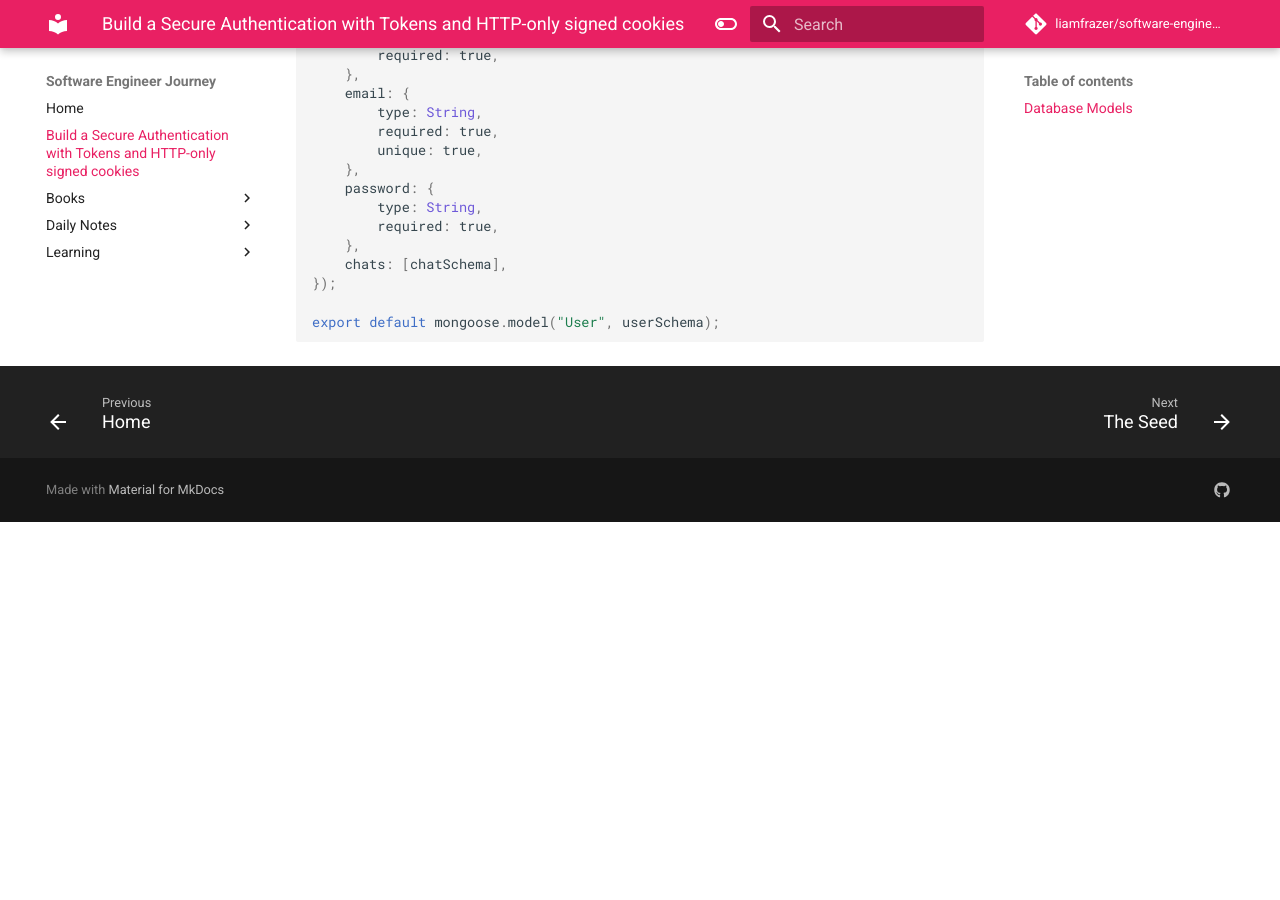
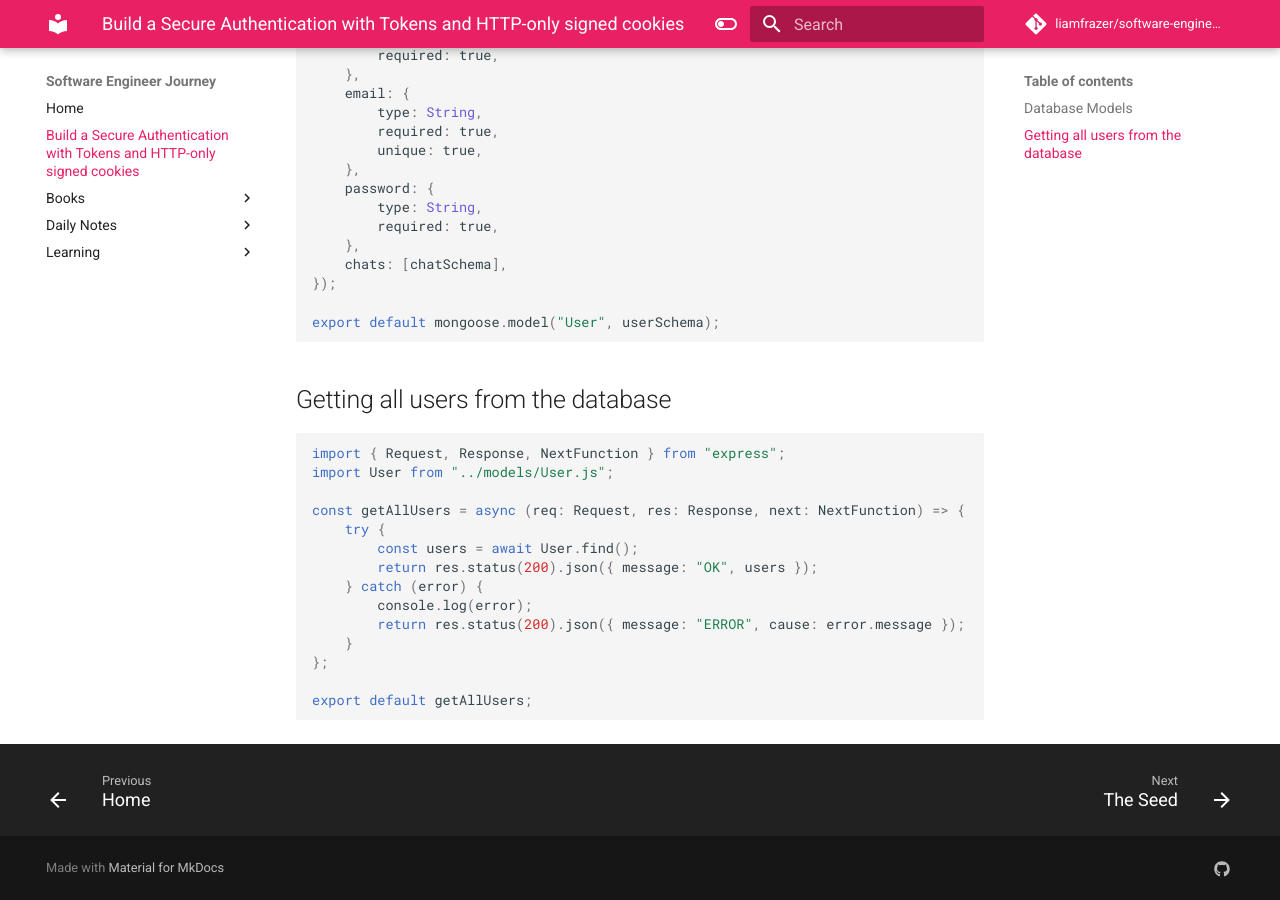
Before and after one commit to liamfrazer/software-engineer-journey, an MkDocs documentation site: the page built from docs/Build a Secure Authentication with Tokens and HTTP-only signed cookies.md, in a window 1280 px wide and 900 px high, scrolled down 1246 px. Built offline with MkDocs 1.6.1 and Material for MkDocs 9.7.7, drawn with Linux system fonts in a browser that asks for light colours; comment, search, counter and statistics services are not loaded; before the commit the page ends 1768 px from its top, so only the background shows below that.

Commit message:
vault backup: 2023-12-30 12:30:41

````diff
--- a/docs/Build a Secure Authentication with Tokens and HTTP-only signed cookies.md
+++ b/docs/Build a Secure Authentication with Tokens and HTTP-only signed cookies.md
@@ -87,3 +87,23 @@ const userSchema = new mongoose.Schema({
 export default mongoose.model("User", userSchema);
 
 ```
+
+## Getting all users from the database
+
+```jsx
+import { Request, Response, NextFunction } from "express";
+import User from "../models/User.js";
+
+const getAllUsers = async (req: Request, res: Response, next: NextFunction) => {
+	try {
+		const users = await User.find();
+		return res.status(200).json({ message: "OK", users });
+	} catch (error) {
+		console.log(error);
+		return res.status(200).json({ message: "ERROR", cause: error.message });
+	}
+};
+
+export default getAllUsers;
+
+```
````
